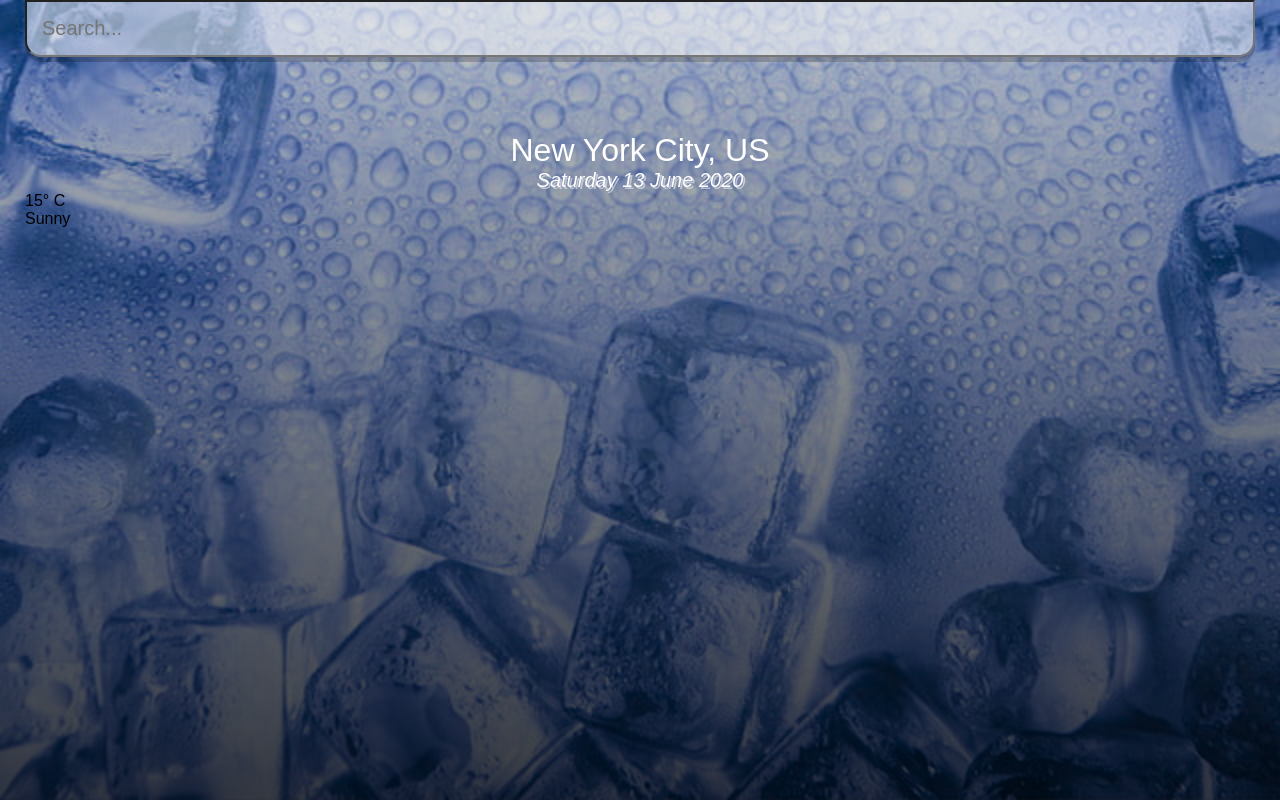
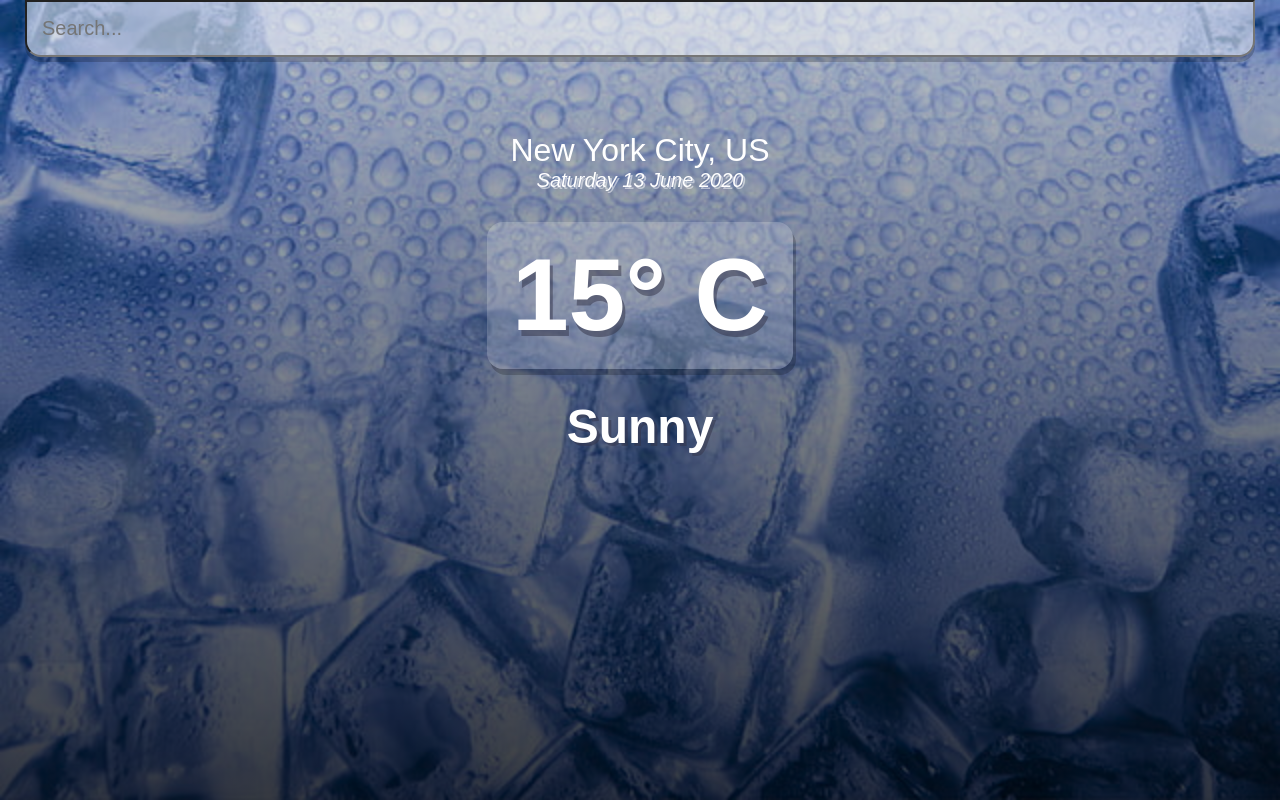
Before and after one commit to tariktabakovic/react-weather-app, a React (Create React App) app: page / in a window 1280 px wide. Built offline with nearby package versions, Linux system fonts and the light colour scheme.

Commit message:
styles temperature and weather

```diff
--- a/src/index.css
+++ b/src/index.css
@@ -65,3 +65,29 @@
   text-align: center;
   text-shadow: 2px 2px rgba(255, 255, 255, 0.5);
 }
+
+.weather-box {
+  text-align: center
+}
+
+.weather-box .temp{
+  position: relative;
+  display: inline-block;
+  margin: 30px auto;
+  background-color: rgba(255, 255, 255, 0.2);
+  border-radius: 16px;
+  padding: 15px 25px;
+  color: #FFF;
+  font-size: 102px;
+  font-weight: 900;
+  text-shadow: 3px 6px rgba(50, 50, 70, 0.5);
+  text-align: center;
+  box-shadow: 3px 6px rgba(0, 0, 0, 0.2)
+}
+
+.weather-box .weather {
+  color: #FFF;
+  font-size: 48px;
+  font-weight: 700;
+  text-shadow: 3px 3px rgba(50, 50, 70, 0.5);
+}
```
